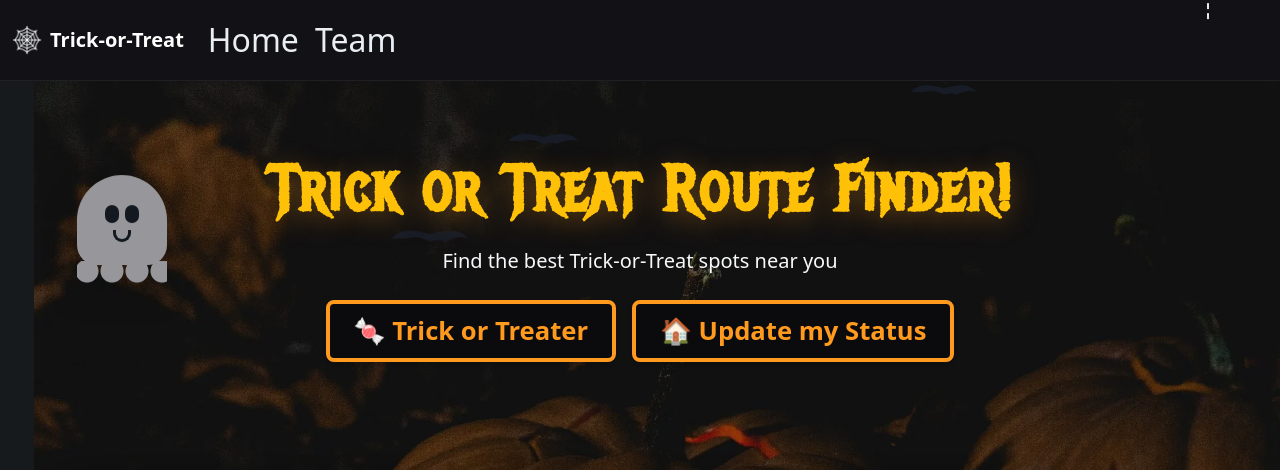
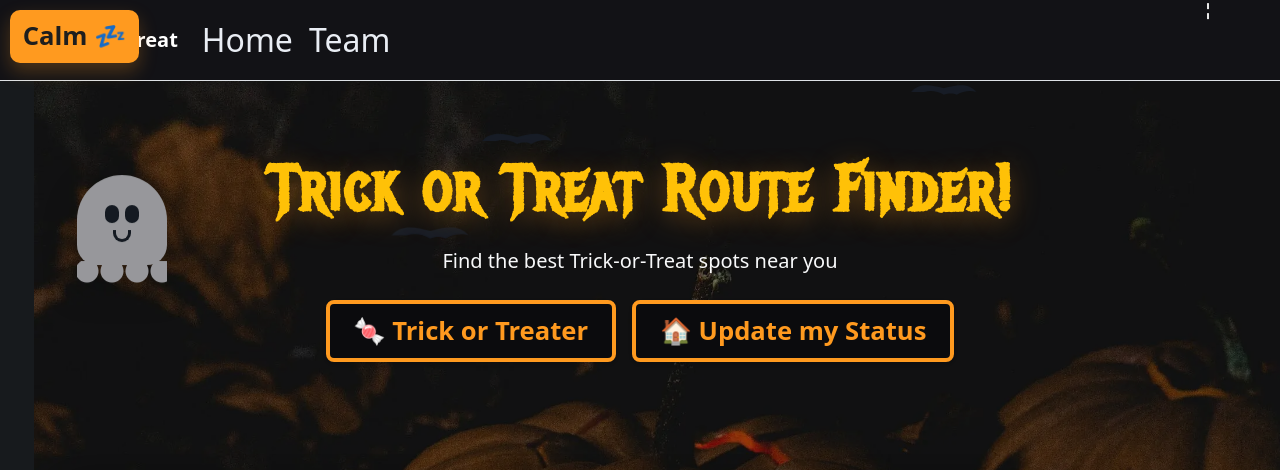
Before and after one commit to trxdave/Trick-or-Treat-Route-Finder, a Django app: page / in a window 1280 px wide. Shown: the top 470 px of the page. Run offline with Django 5.2, Linux system fonts and the light colour scheme; data comes from the database, SQL or seed files in the repository; some web fonts are replaced.

Commit message:
spooky get working

```diff
--- a/mapapp/templates/mapapp/home.html
+++ b/mapapp/templates/mapapp/home.html
@@ -2,10 +2,6 @@
 {% load static %}
 
 {% block title %}Home | Trick or Treat{% endblock %}
-
-{% block extra_css %}
-<link rel="stylesheet" href="{% static 'CSS/map.css' %}">
-{% endblock %}
 
 {% block content %}
 <section id="home-main" class="text-center py-5">
@@ -19,13 +15,12 @@
     </p>
 
     <div class="d-flex justify-content-center gap-3 flex-wrap mb-5">
-      <!-- Button 1 -->
-      <a href="{% url 'home' %}" class="btn btn-outline-warning btn-lg px-4 py-2 fw-bold shadow-sm">
+      <!-- For now: scroll to the map; replace hrefs with real URLs later -->
+      <a href="#map-section" class="btn btn-outline-warning btn-lg px-4 py-2 fw-bold shadow-sm">
         🍬 Trick or Treater
       </a>
 
-      <!-- Button 2 -->
-      <a href="{% url 'home' %}" class="btn btn-warning btn-lg px-4 py-2 fw-bold shadow-sm">
+      <a href="#map-section" class="btn btn-warning btn-lg px-4 py-2 fw-bold shadow-sm">
         🏠 Update my Status
       </a>
     </div>
@@ -33,7 +28,7 @@
 </section>
 
 <!-- Map Card -->
-<section class="container map-card">
+<section id="map-section" class="container map-card">
   <div class="map-card-header">
     <span class="map-title">🎃 Trick-or-Treat Map</span>
   </div>
@@ -44,6 +39,19 @@
 {% endblock %}
 
 {% block extra_js %}
-<script src="https://unpkg.com/leaflet/dist/leaflet.js"></script>
-<script src="{% static 'js/map.js' %}"></script>
+  <!-- Leaflet JS -->
+  <script src="https://unpkg.com/leaflet/dist/leaflet.js"></script>
+
+  <!-- Your map logic (expects #map to exist and Leaflet loaded) -->
+  <script src="{% static 'js/map.js' %}"></script>
+
+  <!-- Optional: nice smooth scroll for the anchor links -->
+  <script>
+    document.addEventListener('click', (e) => {
+      const a = e.target.closest('a[href^="#"]');
+      if (!a) return;
+      const el = document.querySelector(a.getAttribute('href'));
+      if (el) { e.preventDefault(); el.scrollIntoView({ behavior: 'smooth' }); }
+    });
+  </script>
 {% endblock %}
--- a/static/CSS/spooky.css
+++ b/static/CSS/spooky.css
@@ -3,7 +3,7 @@
   --card:#2a3340e0; --card-border:#3b4657;
 }
 
-/* subtle animated background */
+/* animated background */
 body{
   background:
     radial-gradient(1200px 1200px at 10% -10%, #1b2330 0%, transparent 50%),
@@ -12,86 +12,104 @@
   animation: drift 18s ease-in-out infinite alternate;
   background-attachment: fixed;
 }
-@keyframes drift{
-  0%,100%{background-position:0 0,0 0,0 0}
-  50%{background-position:40px 30px,-60px 20px,0 100%}
-}
+@keyframes drift{ 0%,100%{background-position:0 0,0 0,0 0} 50%{background-position:40px 30px,-60px 20px,0 100%} }
 
-/* overlay container */
-.spooky-layer{pointer-events:none; position:fixed; inset:0; z-index:0;}
-.spooky-layer .sprite{position:absolute}
+/* overlay */
+.spooky-layer{ pointer-events:none; position:fixed; inset:0; z-index:0; }
+.spooky-layer .sprite{ position:absolute; }
+
+/* content above */
+main.container,.container{ position:relative; z-index:1; }
 
 /* ghost */
-.ghost{left:6%; top:22%; width:90px; height:110px; animation:float 6s ease-in-out infinite;
-  filter:drop-shadow(0 8px 16px rgba(0,0,0,.25))}
-@keyframes float{0%,100%{transform:translateY(0)} 50%{transform:translateY(-12px)}}
-.ghost .body{width:90px;height:90px;background:#f5f6fa;border-radius:45px 45px 20px 20px;position:relative}
-.ghost .body:after{content:"";position:absolute;left:0;right:0;bottom:-18px;height:22px;
+.ghost{ left:6%; top:22%; width:90px; height:110px; animation:float 6s ease-in-out infinite; filter:drop-shadow(0 8px 16px rgba(0,0,0,.25)); }
+@keyframes float{ 0%,100%{transform:translateY(0)} 50%{transform:translateY(-12px)} }
+.ghost .body{ width:90px;height:90px;background:#f5f6fa;border-radius:45px 45px 20px 20px;position:relative }
+.ghost .body:after{
+  content:"";position:absolute;left:0;right:0;bottom:-18px;height:22px;
   background:
     radial-gradient(circle at 10px 10px,#f5f6fa 11px,transparent 12px),
     radial-gradient(circle at 35px 10px,#f5f6fa 11px,transparent 12px),
     radial-gradient(circle at 60px 10px,#f5f6fa 11px,transparent 12px),
-    radial-gradient(circle at 85px 10px,#f5f6fa 11px,transparent 12px)}
-.ghost .eye{position:absolute;top:30px;width:14px;height:18px;background:#1b2430;border-radius:8px}
-.ghost .eye.left{left:28px}.ghost .eye.right{right:28px}
-.ghost .mouth{position:absolute;top:55px;left:50%;width:18px;height:12px;transform:translateX(-50%);
-  border:3px solid #1b2430;border-top:none;border-radius:0 0 20px 20px}
-
-/* bats */
-.bat{width:70px;height:28px;fill:#202938}
-.bat1{top:14%;left:-8%;animation:batfly1 18s linear infinite}
-.bat2{top:8%;left:110%;animation:batfly2 22s linear infinite;transform:scale(.9)}
-.bat3{top:26%;left:-12%;animation:batfly3 20s linear infinite;transform:scale(1.15)}
-@keyframes batfly1{to{transform:translateX(130vw)}}
-@keyframes batfly2{to{transform:translateX(-130vw)}}
-@keyframes batfly3{to{transform:translateX(130vw)}}
-.bat svg{animation:flap .35s ease-in-out infinite alternate;transform-origin:center}
-@keyframes flap{from{transform:scaleY(1)} to{transform:scaleY(.85)}}
-
-/* spider */
-.spider{right:2.5%;top:-120px;width:80px;height:140px;animation:descend 7s ease-in-out infinite}
-.spider .thread{position:absolute;top:0;left:50%;width:2px;height:140px;
-  background:repeating-linear-gradient(#e8e8e8,#e8e8e8 6px,transparent 6px,transparent 10px);
-  transform:translateX(-50%)}
-.spider .bug{position:absolute;top:52px;left:50%;transform:translateX(-50%);
-  width:34px;height:34px;border-radius:50%;background:#1b2430;box-shadow:0 10px 16px rgba(0,0,0,.35)}
-.spider .bug:before,.spider .bug:after{content:"";position:absolute;width:46px;height:18px;
-  border:3px solid #1b2430;border-top:none;border-radius:0 0 18px 18px;top:-6px}
-.spider .bug:before{left:-40px;transform:rotate(10deg)}
-.spider .bug:after{right:-40px;transform:rotate(-10deg)}
-@keyframes descend{0%,100%{transform:translateY(0)} 50%{transform:translateY(120px)}}
-
-/* keep your content above the layer */
-main.container,.container{position:relative;z-index:1}
-
-/* optional: hide on very small screens */
-@media (max-width:480px){ .spooky-layer{display:none} }
-
-/* Calm mode: stop all spooky animations (no drift), dim layer */
-body.calm .spooky-layer .sprite {
-  animation-play-state: paused !important;
+    radial-gradient(circle at 85px 10px,#f5f6fa 11px,transparent 12px)
+}
+.ghost .eye{ position:absolute; top:30px; width:14px; height:18px; background:#1b2430; border-radius:8px; }
+.ghost .eye.left{ left:28px } .ghost .eye.right{ right:28px }
+.ghost .mouth{
+  position:absolute; top:55px; left:50%; width:18px; height:12px; transform:translateX(-50%);
+  border:3px solid #1b2430; border-top:none; border-radius:0 0 20px 20px;
 }
 
-body.calm .spooky-layer {
-  opacity: 0;
-  pointer-events: none;
-  transition: opacity .25s ease;
+/* bats (x5) */
+.bat{ width:70px; height:28px; fill:#202938; }
+.bat svg{ animation:flap .35s ease-in-out infinite alternate; transform-origin:center; }
+@keyframes flap{ from{transform:scaleY(1)} to{transform:scaleY(.85)} }
+
+.bat1{ top:14%; left:-10%; animation:batfly1 18s linear infinite; }
+.bat2{ top:8%;  left:110%; animation:batfly2 22s linear infinite; transform:scale(.9); }
+.bat3{ top:26%; left:-12%; animation:batfly3 20s linear infinite; transform:scale(1.15); }
+.bat4{ top:4%;  left:-15%; animation:batfly4 26s linear infinite; transform:scale(.85); }
+.bat5{ top:20%; left:112%; animation:batfly5 24s linear infinite; transform:scale(1.05); }
+
+@keyframes batfly1{ to{ transform:translateX(130vw); } }
+@keyframes batfly2{ to{ transform:translateX(-130vw); } }
+@keyframes batfly3{ to{ transform:translateX(130vw) translateY(-10px); } }
+@keyframes batfly4{ 50%{ transform:translateX(65vw) translateY(12px) } to{ transform:translateX(130vw) } }
+@keyframes batfly5{ 40%{ transform:translateX(-50vw) translateY(-8px) } to{ transform:translateX(-130vw) } }
+
+/* dangling spider */
+.spider{ right:2.5%; top:-120px; width:80px; height:140px; animation:descend 7s ease-in-out infinite; }
+.spider .thread{
+  position:absolute; top:0; left:50%; width:2px; height:140px;
+  background:repeating-linear-gradient(#e8e8e8,#e8e8e8 6px,transparent 6px,transparent 10px);
+  transform:translateX(-50%);
+}
+.spider .bug{
+  position:absolute; top:52px; left:50%; transform:translateX(-50%);
+  width:34px; height:34px; border-radius:50%; background:#1b2430; box-shadow:0 10px 16px rgba(0,0,0,.35);
+}
+.spider .bug:before,.spider .bug:after{
+  content:""; position:absolute; width:46px; height:18px;
+  border:3px solid #1b2430; border-top:none; border-radius:0 0 18px 18px; top:-6px;
+}
+.spider .bug:before{ left:-40px; transform:rotate(10deg); }
+.spider .bug:after { right:-40px; transform:rotate(-10deg); }
+@keyframes descend{ 0%,100%{ transform:translateY(0) } 50%{ transform:translateY(120px) } }
+
+/* crawler spider */
+.crawler-spider{
+  position:fixed; bottom:10px; left:-60px; width:24px; height:24px; border-radius:50%;
+  background:#1b2430; box-shadow:0 6px 10px rgba(0,0,0,.35);
+  animation:crawl 28s linear infinite; pointer-events:none;
+}
+.crawler-spider:before,.crawler-spider:after{
+  content:""; position:absolute; width:28px; height:10px; top:-6px;
+  border:2px solid #1b2430; border-top:none; border-radius:0 0 10px 10px;
+}
+.crawler-spider:before{ left:-24px; transform:rotate(8deg); }
+.crawler-spider:after { right:-24px; transform:rotate(-8deg); }
+@keyframes crawl{
+  0%{ left:-60px; transform:translateY(0) }
+  20%{ transform:translateY(-4px) }
+  50%{ left:calc(100vw - 10px); transform:translateY(0) }
+  70%{ transform:translateY(-3px) }
+  100%{ left:-60px; transform:translateY(0) }
 }
 
-/* Floating Calm/Spooky toggle */
-.spooky-btn {
-  position: fixed;
-  top: 1rem;
-  right: 1rem;
-  z-index: 1100;
-  border-radius: 12px;
-  padding: 0.4rem 1rem;
-  box-shadow: 0 4px 8px rgba(0,0,0,0.3);
-  transition: all 0.3s ease;
-  font-weight: 600;
+/* calm mode */
+body.calm .spooky-layer{ opacity:0; pointer-events:none; transition:opacity .25s ease; }
+body.calm .spooky-layer .sprite{ animation-play-state:paused !important; }
+
+/* don’t hide on small screens while testing */
+@media (prefers-reduced-motion: reduce){
+  body{ animation: none; }
+  .spooky-layer .sprite{ animation: none !important; }
 }
 
-.spooky-btn:hover {
-  transform: scale(1.08);
-  background-color: #ff9800;
+/* floating toggle style */
+.spooky-btn{
+  position: fixed; top: 1rem; right: 1rem; z-index: 1100;
+  border-radius: 12px; padding: 0.4rem 1rem; box-shadow: 0 4px 8px rgba(0,0,0,0.3);
+  font-weight: 600; transition: transform .3s ease, background-color .3s ease;
 }
+.spooky-btn:hover{ transform: scale(1.08); background-color: #ff9800; }
--- a/static/JS/sparkles.js
+++ b/static/JS/sparkles.js
@@ -1,4 +1,4 @@
-// Halloween cursor sparkles (tiny stars & candies)
+// static/js/sparkles.js
 (function () {
   const prefersReduced = window.matchMedia('(prefers-reduced-motion: reduce)').matches;
   if (prefersReduced) return;
@@ -14,44 +14,47 @@
   function spawn(x, y) {
     for (let i = 0; i < 3; i++) {
       const s = document.createElement('div');
-      s.className = 'sparkle ' + (Math.random() < .5 ? 'star' : 'candy');
+      s.className = 'sparkle ' + (Math.random() < 0.5 ? 'star' : 'candy');
       const size = 6 + Math.random() * 12;
       const col = colors[(Math.random() * colors.length) | 0];
 
-      // random drift
       const dx = (Math.random() * 60 - 30) + 'px';
       const dy = (Math.random() * 80 - 10) + 'px';
       s.style.setProperty('--dx', dx);
       s.style.setProperty('--dy', dy);
 
       s.style.left = (x - size / 2) + 'px';
-      s.style.top  = (y - size / 2) + 'px';
+      s.style.top = (y - size / 2) + 'px';
       s.style.width = s.style.height = size + 'px';
       s.style.color = col;
-      s.style.animation = `s-fade ${600 + Math.random()*300}ms ease-out forwards`;
+      s.style.animation = `s-fade ${600 + Math.random() * 300}ms ease-out forwards`;
 
       container.appendChild(s);
       s.addEventListener('animationend', () => s.remove());
     }
 
-    // hard cap
+    // keep under limit
     while (container.childElementCount > MAX) {
       container.firstElementChild.remove();
     }
   }
 
   window.addEventListener('pointermove', (e) => {
+    // only spawn when spooky mode active
+    if (document.body.classList.contains('calm')) return;
+
     const now = performance.now();
     if (now - lastT < 16) return;
     lastT = now;
     spawn(e.clientX, e.clientY);
   });
 
-  // integrate with existing "Spooky" toggle (optional)
+  // integrate with Spooky toggle
   const toggle = document.getElementById('spooky-toggle');
   if (toggle) {
     toggle.addEventListener('click', () => {
-      container.style.display = (container.style.display === 'none') ? 'block' : 'none';
+      const hidden = container.style.display === 'none';
+      container.style.display = hidden ? 'block' : 'none';
     });
   }
 })();
--- a/static/JS/spooky.js
+++ b/static/JS/spooky.js
@@ -4,8 +4,8 @@
   const layer = document.querySelector('.spooky-layer');
   if (!btn || !layer) return;
 
-  // Restore last choice (default = calm ON for accessibility)
-  const saved = localStorage.getItem('spooky') || 'calm';
+  // default to Spooky ON so you see it immediately
+  const saved = localStorage.getItem('spookyMode') || 'spooky';
   setMode(saved);
 
   btn.addEventListener('click', () => {
@@ -16,16 +16,18 @@
   function setMode(mode) {
     if (mode === 'spooky') {
       document.body.classList.remove('calm');
-      layer.hidden = false;
+      layer.removeAttribute('hidden');
+      layer.style.opacity = '1';
+      layer.style.pointerEvents = 'none';
       btn.textContent = 'Calm 💤';
       btn.setAttribute('aria-pressed', 'true');
     } else {
       document.body.classList.add('calm');
-      // Hide layer completely in calm mode (no drift at all)
-      layer.hidden = true;
+      layer.style.opacity = '0';
+      layer.style.pointerEvents = 'none';
       btn.textContent = 'Spooky 🎃';
       btn.setAttribute('aria-pressed', 'false');
     }
-    localStorage.setItem('spooky', mode);
+    localStorage.setItem('spookyMode', mode);
   }
 });
--- a/templates/base.html
+++ b/templates/base.html
@@ -6,83 +6,72 @@
   <meta name="viewport" content="width=device-width, initial-scale=1" />
   <title>{% block title %}Trick-or-Treat Route Finder{% endblock %}</title>
 
-  <!-- Favicon -->
-  <link rel="apple-touch-icon" sizes="180x180" href="{% static 'favicon/apple-touch-icon.png' %}">
-  <link rel="icon" type="image/png" sizes="32x32" href="{% static 'favicon/favicon-32x32.png' %}">
-  <link rel="icon" type="image/png" sizes="16x16" href="{% static 'favicon/favicon-16x16.png' %}">
-  <link rel="manifest" href="{% static 'favicon/site.webmanifest' %}">
+  <!-- Bootstrap CSS (CDN) -->
+  <link href="https://cdn.jsdelivr.net/npm/bootstrap@5.3.2/dist/css/bootstrap.min.css"
+        rel="stylesheet"
+        integrity="sha384-T3c6CoIi6uLrA9TneNEoa7RxnatzjcDSCmG1MXxSR1GAsXEV/Dwwykc2MPK8M2HN"
+        crossorigin="anonymous">
 
-  <!-- Bootstrap -->
-  <link href="https://cdn.jsdelivr.net/npm/bootstrap@5.3.2/dist/css/bootstrap.min.css" rel="stylesheet">
-
-  <!-- Leaflet (map) -->
+  <!-- Leaflet CSS (map) -->
   <link rel="stylesheet" href="https://unpkg.com/leaflet/dist/leaflet.css">
 
-  <!-- Global CSS -->
+  <!-- Your CSS (use the SAME casing your static folder uses) -->
   <link rel="stylesheet" href="{% static 'CSS/spooky.css' %}">
   <link rel="stylesheet" href="{% static 'CSS/style.css' %}">
-  <link rel="stylesheet" href="{% static 'CSS/sparkles.css' %}">
+  <link rel="stylesheet" href="{% static 'css/sparkles.css' %}">
   <link rel="stylesheet" href="{% static 'CSS/map.css' %}">
   {% block extra_css %}{% endblock %}
 </head>
 
 <body class="bg-dark text-light d-flex flex-column min-vh-100">
-  <nav class="navbar navbar-expand-lg navbar-dark bg-dark">
+
+  <!-- Navbar -->
+  <nav class="navbar navbar-expand-lg navbar-dark bg-dark border-bottom">
     <div class="container-fluid">
       <a class="navbar-brand d-flex align-items-center" href="/">
-        <img id="logo" class="me-2" src="{% static 'image/web-near-white.png' %}" alt="Spider web logo" height="28">
+        <img src="{% static 'image/web-near-white.png' %}" alt="web" height="24" class="me-2">
         Trick-or-Treat
       </a>
 
-      <button class="navbar-toggler" type="button" data-bs-toggle="collapse" data-bs-target="#navbarToggler"
-              aria-controls="navbarToggler" aria-expanded="false" aria-label="Toggle navigation">
+      <button class="navbar-toggler" type="button" data-bs-toggle="collapse" data-bs-target="#mainnav">
         <span class="navbar-toggler-icon"></span>
       </button>
 
-      <div class="collapse navbar-collapse" id="navbarToggler">
+      <div class="collapse navbar-collapse" id="mainnav">
         <ul class="navbar-nav me-auto mb-2 mb-lg-0">
           <li class="nav-item"><a class="nav-link" href="/">Home</a></li>
           <li class="nav-item"><a class="nav-link" href="/team/">Team</a></li>
         </ul>
-
       </div>
     </div>
   </nav>
 
-  <!-- One global spooky layer -->
+  <!-- Spooky overlay (behind content) -->
   <div class="spooky-layer">
     <div class="sprite ghost">
       <div class="body"><span class="eye left"></span><span class="eye right"></span><span class="mouth"></span></div>
     </div>
-
-    <div class="sprite bat bat1">
-      <svg viewBox="0 0 120 48" aria-hidden="true">
-        <path d="M0 28c14-20 36-16 60-8 24-8 46-12 60 8-12-4-24-2-36 6-6-4-16-4-24 0-12-8-24-10-36-6z" />
-      </svg>
-    </div>
-    <div class="sprite bat bat2">
-      <svg viewBox="0 0 120 48" aria-hidden="true">
-        <path d="M0 28c14-20 36-16 60-8 24-8 46-12 60 8-12-4-24-2-36 6-6-4-16-4-24 0-12-8-24-10-36-6z" />
-      </svg>
-    </div>
-    <div class="sprite bat bat3">
-      <svg viewBox="0 0 120 48" aria-hidden="true">
-        <path d="M0 28c14-20 36-16 60-8 24-8 46-12 60 8-12-4-24-2-36 6-6-4-16-4-24 0-12-8-24-10-36-6z" />
-      </svg>
-    </div>
-
+    <div class="sprite bat bat1"><svg viewBox="0 0 120 48" aria-hidden="true"><path d="M0 28c14-20 36-16 60-8 24-8 46-12 60 8-12-4-24-2-36 6-6-4-16-4-24 0-12-8-24-10-36-6z"/></svg></div>
+    <div class="sprite bat bat2"><svg viewBox="0 0 120 48" aria-hidden="true"><path d="M0 28c14-20 36-16 60-8 24-8 46-12 60 8-12-4-24-2-36 6-6-4-16-4-24 0-12-8-24-10-36-6z"/></svg></div>
+    <div class="sprite bat bat3"><svg viewBox="0 0 120 48" aria-hidden="true"><path d="M0 28c14-20 36-16 60-8 24-8 46-12 60 8-12-4-24-2-36 6-6-4-16-4-24 0-12-8-24-10-36-6z"/></svg></div>
     <div class="sprite spider"><div class="thread"></div><div class="bug"></div></div>
   </div>
 
-  <main class="container py-4">
+  <!-- Page content -->
+  <main class="container py-4 position-relative">
     {% block content %}{% endblock %}
-    <footer class="mt-auto text-center py-3 small text-secondary">
+    <footer class="mt-5 text-center text-secondary small">
       Developed by 🎃 Hack Team 10
     </footer>
   </main>
 
-  <!-- Scripts -->
-  <script src="https://cdn.jsdelivr.net/npm/bootstrap@5.3.2/dist/js/bootstrap.bundle.min.js"></script>
+  <!-- Floating toggle -->
+  <button id="spooky-toggle" class="btn btn-warning spooky-btn" type="button">Calm 💤</button>
+
+  <!-- JS -->
+  <script src="https://cdn.jsdelivr.net/npm/bootstrap@5.3.2/dist/js/bootstrap.bundle.min.js"
+          integrity="sha384-C6RzsynM9kWDrMNeT87bh95OGNyZPhcTNXj1NW7RuBCsyN/o0jlpcV8Qyq46cDfL"
+          crossorigin="anonymous"></script>
   <script src="{% static 'js/spooky.js' %}" defer></script>
   <script src="{% static 'js/sparkles.js' %}" defer></script>
   {% block extra_js %}{% endblock %}
```
Also changed, not shown: mapapp/templates/mapapp/team.html (+4 -16 lines), static/CSS/sparkles.css (+21 -6 lines).
